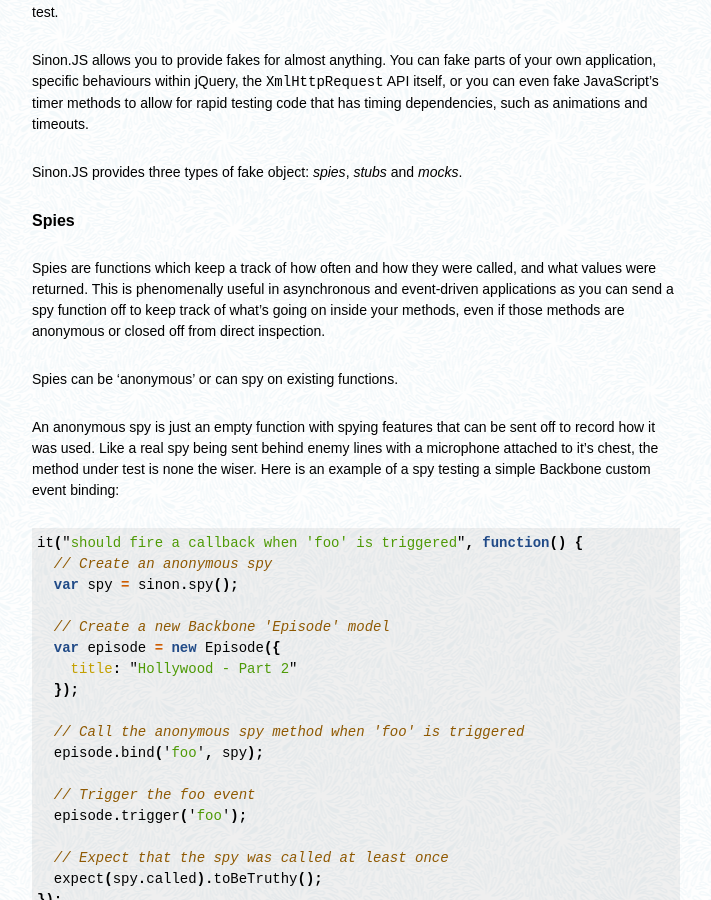
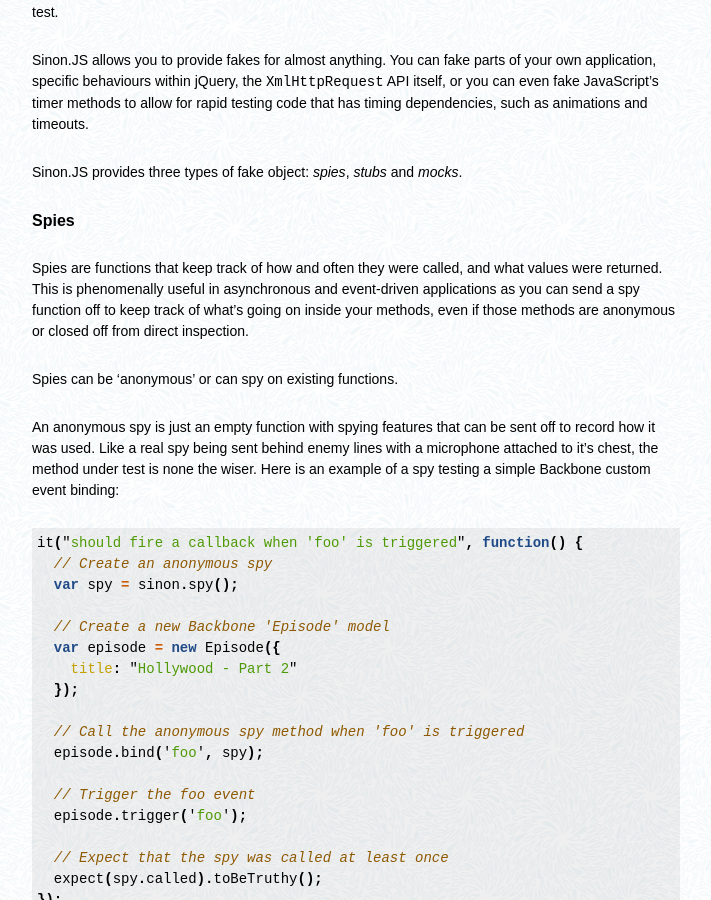
Before and after one commit to froots/froots.github.io, a Jekyll site: the page built from _posts/2011-03-03-testing-backbone-apps-with-jasmine-sinon.md, in a window 1280 px wide and 900 px high, scrolled down 4383 px. Shown: the whole window, without its empty margins (158-869 px from the left). Built offline with Jekyll 4.4.1, drawn with Linux system fonts in a browser that asks for light colours; Markdown is read by kramdown in place of the engine named in the settings; comment, search, counter and statistics services are not loaded.

Commit message:
Fixed typo in Backbone.js article part I

```diff
--- a/_posts/2011-03-03-testing-backbone-apps-with-jasmine-sinon.md
+++ b/_posts/2011-03-03-testing-backbone-apps-with-jasmine-sinon.md
@@ -136,7 +136,7 @@
 
 #### Spies
 
-Spies are functions which keep a track of how often and how they were called, and what values were returned. This is phenomenally useful in asynchronous and event-driven applications as you can send a spy function off to keep track of what's going on inside your methods, even if those methods are anonymous or closed off from direct inspection.
+Spies are functions that keep track of how and often they were called, and what values were returned. This is phenomenally useful in asynchronous and event-driven applications as you can send a spy function off to keep track of what's going on inside your methods, even if those methods are anonymous or closed off from direct inspection.
 
 Spies can be 'anonymous' or can spy on existing functions.
 
```
